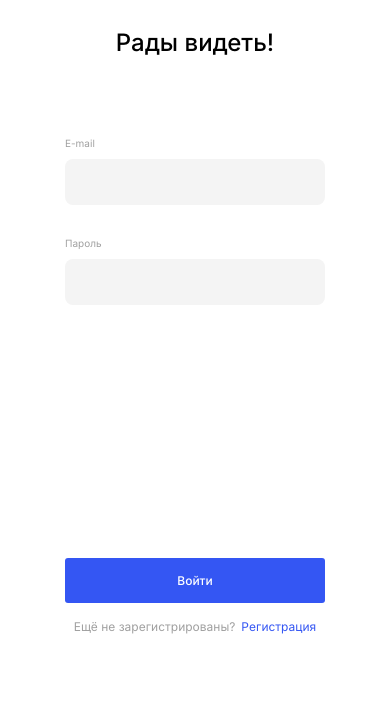
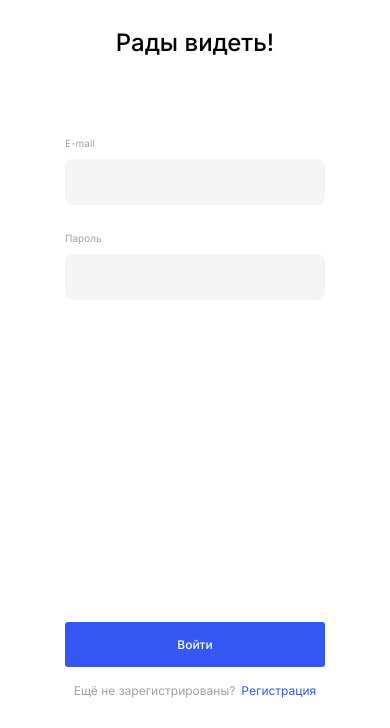
Before and after one commit to rem-ran/movies-explorer-frontend, a React app: page /signin in a window 390 px wide. Shown: the part 116-844 px from the top of the page. Built offline with nearby package versions, Linux system fonts and the light colour scheme.

Commit message:
make sign pages more adaptive to height change

```diff
--- a/src/components/CommonSignPage/CommonSignPage.css
+++ b/src/components/CommonSignPage/CommonSignPage.css
@@ -5,7 +5,8 @@
   margin: 0 auto;
   margin-top: 70px;
   margin-bottom: 70px;
-  height: 560px;
+  max-height: 560px;
+  flex-grow: 1;
 }
 
 @media screen and (min-height: 1024px) {
@@ -14,11 +15,13 @@
   }
 }
 
-@media screen and (max-width: 768px) {
+@media screen and (max-width: 767px) {
   .sign__container {
     width: 260px;
-    height: 694px;
+    height: 100%;
     margin-top: 56px;
+    margin-bottom: 30px;
+    max-height: inherit;
   }
 }
 
@@ -39,7 +42,7 @@
   transition: linear 0.2s;
 }
 
-@media screen and (max-width: 768px) {
+@media screen and (max-width: 767px) {
   .sign__logo {
     margin: 0 auto;
   }
@@ -53,7 +56,7 @@
   line-height: 29px;
 }
 
-@media screen and (max-width: 768px) {
+@media screen and (max-width: 767px) {
   .sign__heading {
     margin-top: 50px;
     text-align: center;
@@ -69,7 +72,7 @@
   justify-content: space-between;
 }
 
-@media screen and (max-width: 768px) {
+@media screen and (max-width: 767px) {
   .sign__form {
     margin-top: 80px;
   }
@@ -97,7 +100,7 @@
   background-color: rgba(52, 86, 243);
 }
 
-@media screen and (max-width: 768px) {
+@media screen and (max-width: 767px) {
   .sign__submit-btn {
     font-size: 12px;
   }
@@ -129,7 +132,7 @@
   color: rgba(160, 160, 160);
 }
 
-@media screen and (max-width: 768px) {
+@media screen and (max-width: 767px) {
   .sign__question {
     font-size: 12px;
     line-height: 15px;
@@ -146,7 +149,7 @@
   color: rgba(52, 86, 243);
 }
 
-@media screen and (max-width: 768px) {
+@media screen and (max-width: 767px) {
   .sign__link {
     font-size: 12px;
     line-height: 15px;
--- a/src/components/Login/Login.css
+++ b/src/components/Login/Login.css
@@ -0,0 +1,5 @@
+.login {
+  display: flex;
+  flex-direction: column;
+  flex-grow: 1;
+}
--- a/src/components/Login/Login.js
+++ b/src/components/Login/Login.js
@@ -28,7 +28,7 @@ const Login = ({ handleUserSignIn }) => {
 
   // начало JSX ////////////////////////////////////////////////////////////
   return (
-    <section>
+    <section className="login">
       <CommonSignPage
         heading={'Рады видеть!'}
         btnTxt={'Войти'}
--- a/src/components/LoginInput/LoginInput.css
+++ b/src/components/LoginInput/LoginInput.css
@@ -39,7 +39,7 @@
   font-weight: 400;
   font-size: 10px;
   line-height: 12px;
-  margin-top: 10px;
+  margin-top: 5px;
   min-height: 12px;
   color: rgba(238, 52, 101);
 }
--- a/src/components/Register/Register.css
+++ b/src/components/Register/Register.css
@@ -0,0 +1,5 @@
+.register {
+  display: flex;
+  flex-direction: column;
+  flex-grow: 1;
+}
--- a/src/components/Register/Register.js
+++ b/src/components/Register/Register.js
@@ -32,7 +32,7 @@ const Register = ({ handleUserSignUp }) => {
 
   // начало JSX ////////////////////////////////////////////////////////////
   return (
-    <div>
+    <div className="register">
       <CommonSignPage
         heading={'Добро пожаловать!'}
         btnTxt={'Зарегистрироваться'}
```
